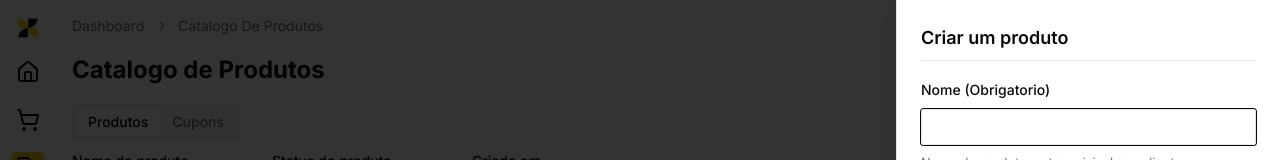
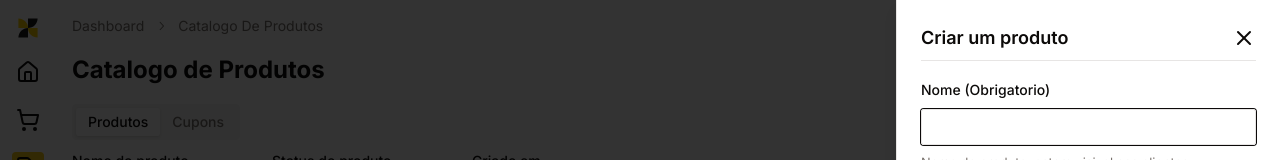
Before and after one commit to CodeUi-dev/Shine-ECommerce, a Next.js app in the folder workspaces/shine-dashboard/: page /dashboard/products in a window 1280 px wide. Both pictures are taken after a click on the button "Criar novo produto". Shown: the top 160 px of the page. Built offline with nearby package versions, Linux system fonts and the light colour scheme.

Commit message:
fix(CreateAndEditProductSheet): Solve form error when canceling

```diff
--- a/workspaces/shine-dashboard/src/app/dashboard/products/_components/products/createAndEditProductSheet.tsx
+++ b/workspaces/shine-dashboard/src/app/dashboard/products/_components/products/createAndEditProductSheet.tsx
@@ -6,7 +6,7 @@ import { Separator } from "@/components/ui/separator"
 import { Sheet, SheetContent, SheetFooter, SheetHeader, SheetTitle, SheetTrigger } from "@/components/ui/sheet"
 import { Textarea } from "@/components/ui/textarea"
 import { zodResolver } from "@hookform/resolvers/zod"
-import { CloudUpload, Paperclip } from "lucide-react"
+import { CloudUpload, Paperclip, X } from "lucide-react"
 import { usePathname, useRouter, useSearchParams } from "next/navigation"
 import { useEffect, useState } from "react"
 import { DropzoneOptions } from "react-dropzone"
@@ -71,7 +71,13 @@ const CreateAndEditProductSheet = () => {
 			</SheetTrigger>
 			<SheetContent renderCloseIcon={false}>
 				<SheetHeader>
-					<SheetTitle>Criar um produto</SheetTitle>
+					<div className='flex justify-between items-center'>
+						<SheetTitle>Criar um produto</SheetTitle>
+						<X
+							onClick={() => setIsOpen(false)}
+							className='cursor-pointer'
+						/>
+					</div>
 					<Separator />
 				</SheetHeader>
 
@@ -160,7 +166,11 @@ const CreateAndEditProductSheet = () => {
 
 						<Separator />
 						<SheetFooter>
-							<Button variant='outline' onClick={handleOnCancel}>Cancelar</Button>
+							<Button
+								type='reset'
+								variant='outline'
+								onClick={handleOnCancel}
+							>Cancelar</Button>
 							<Button
 								type="submit"
 								disabled={productForm.formState.isSubmitting}
```
